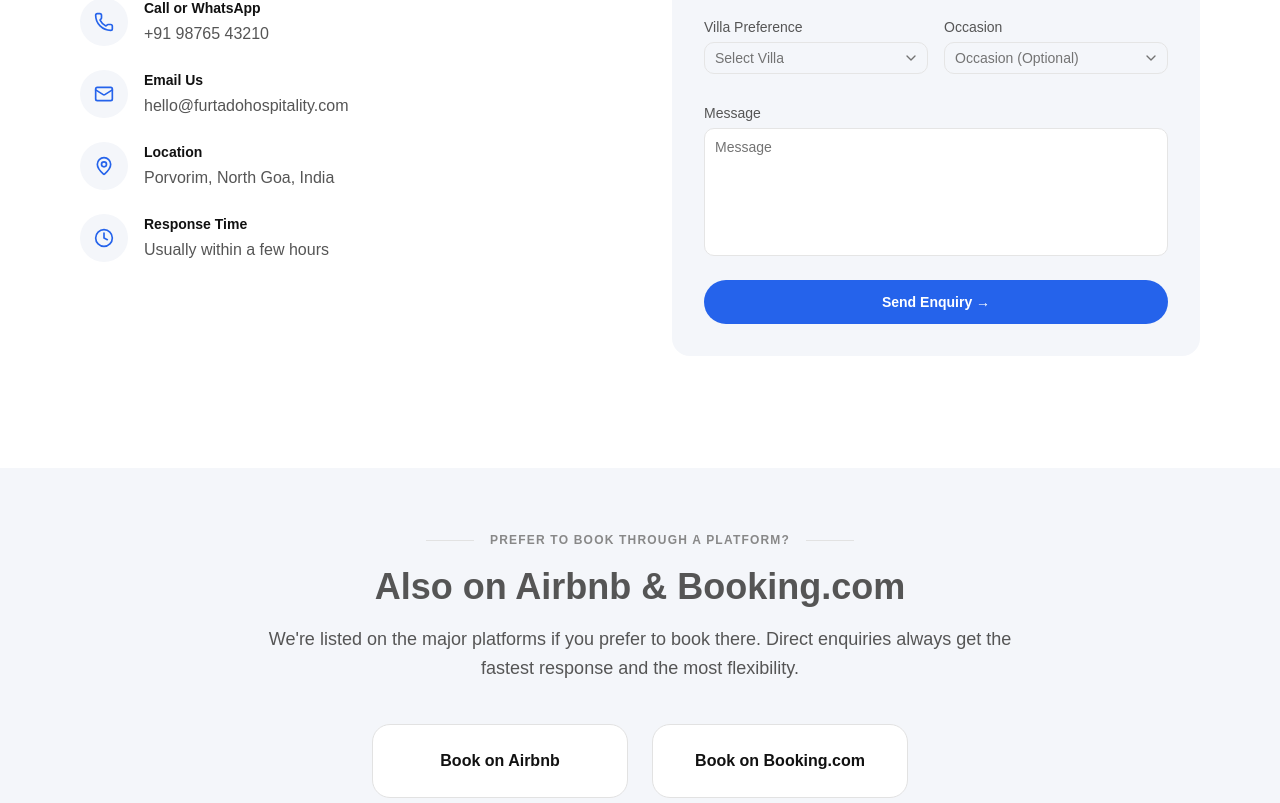
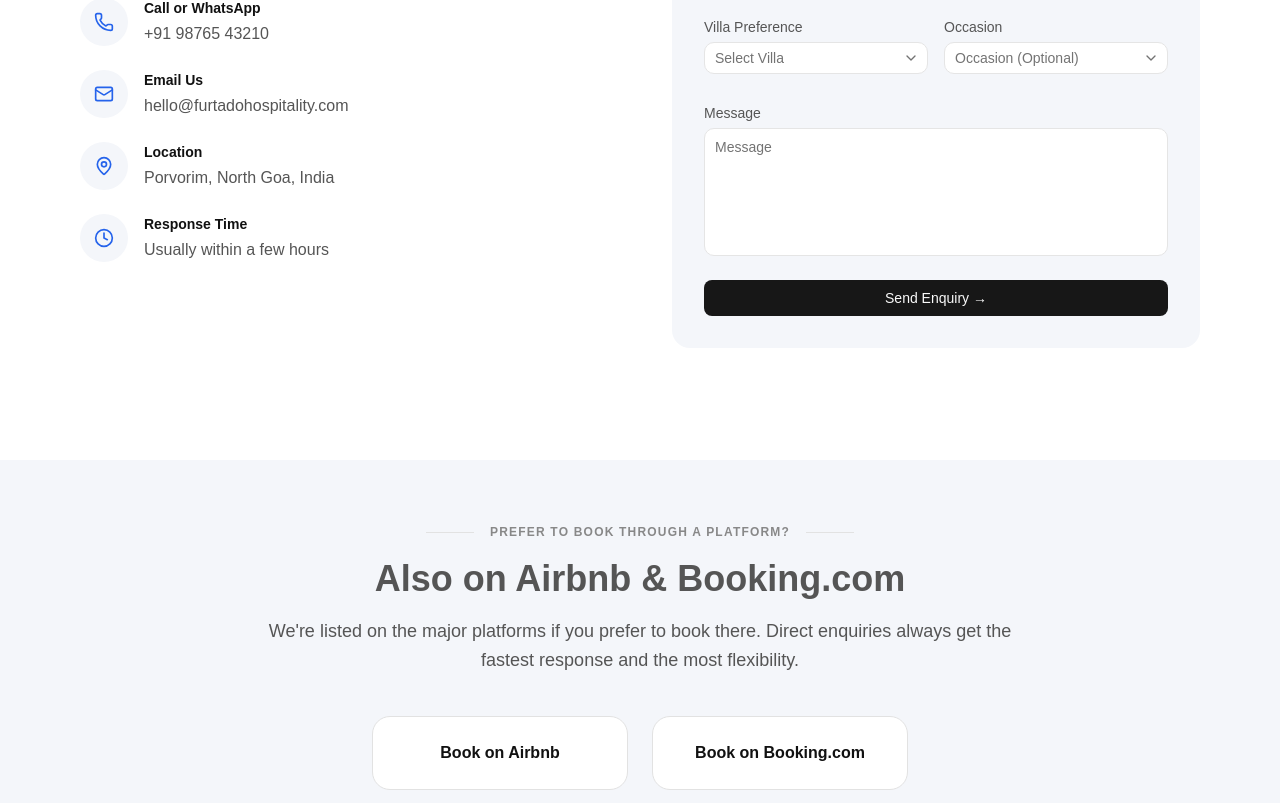
Before and after one commit to devific/furtado, a React (Vite) app: page /contact in a window 1280 px wide. Shown: the part 654-1457 px from the top of the page. Built offline with nearby package versions, Linux system fonts and the light colour scheme.

Commit message:
feat: enhance EnquiryForm styling for better user experience and remove unused Button component

```diff
--- a/src/components/EnquiryForm.tsx
+++ b/src/components/EnquiryForm.tsx
@@ -77,7 +77,11 @@ export default function EnquiryForm() {
       <div className="grid grid-cols-1 md:grid-cols-2 gap-4">
         <div className="space-y-2">
           <Label htmlFor="name">Full Name</Label>
-          <Input {...register("name")} placeholder="Full Name" />
+          <Input
+            className="bg-white"
+            {...register("name")}
+            placeholder="Full Name"
+          />
           {errors.name && (
             <p className="text-sm text-red-500">{errors.name.message}</p>
           )}
@@ -86,6 +90,7 @@ export default function EnquiryForm() {
         <div className="space-y-2">
           <Label htmlFor="email">Email Address</Label>
           <Input
+            className="bg-white"
             type="email"
             {...register("email")}
             placeholder="Email Address"
@@ -101,7 +106,12 @@ export default function EnquiryForm() {
       <div className="grid grid-cols-1 md:grid-cols-2 gap-4">
         <div className="space-y-2">
           <Label>Phone Number</Label>
-          <Input type="tel" {...register("phone")} placeholder="Phone Number" />
+          <Input
+            className="bg-white"
+            type="tel"
+            {...register("phone")}
+            placeholder="Phone Number"
+          />
           {errors.phone && (
             <p className="text-sm text-red-500">{errors.phone.message}</p>
           )}
@@ -110,6 +120,7 @@ export default function EnquiryForm() {
         <div className="space-y-2">
           <Label>Number of Guests</Label>
           <Input
+            className="bg-white"
             type="number"
             {...register("guests", { valueAsNumber: true })}
           />
@@ -124,7 +135,7 @@ export default function EnquiryForm() {
       <div className="grid grid-cols-1 md:grid-cols-2 gap-4">
         <div className="space-y-2">
           <Label>Check-in Date</Label>
-          <Input type="date" {...register("checkin")} />
+          <Input className="bg-white" type="date" {...register("checkin")} />
           {errors.checkin && (
             <p className="text-sm text-red-500">{errors.checkin.message}</p>
           )}
@@ -132,7 +143,7 @@ export default function EnquiryForm() {
 
         <div className="space-y-2">
           <Label>Check-out Date</Label>
-          <Input type="date" {...register("checkout")} />
+          <Input className="bg-white" type="date" {...register("checkout")} />
           {errors.checkout && (
             <p className="text-sm text-red-500">{errors.checkout.message}</p>
           )}
@@ -146,7 +157,7 @@ export default function EnquiryForm() {
           <Label>Villa Preference</Label>
 
           <Select onValueChange={(v) => setValue("villa", v)}>
-            <SelectTrigger className="w-full">
+            <SelectTrigger className="w-full bg-white">
               <SelectValue placeholder="Select Villa">
                 {getLabel(villaValue, villaOptions)}
               </SelectValue>
@@ -170,7 +181,7 @@ export default function EnquiryForm() {
           <Label>Occasion</Label>
 
           <Select onValueChange={(v) => setValue("occasion", v)}>
-            <SelectTrigger className="w-full">
+            <SelectTrigger className="w-full bg-white">
               <SelectValue placeholder="Occasion (Optional)">
                 {getLabel(occasionValue, occasionOptions)}
               </SelectValue>
--- a/src/components/ui/Button.tsx
+++ /dev/null
@@ -1,64 +0,0 @@
-"use client";
-
-import * as React from "react";
-import { Slot } from "@radix-ui/react-slot";
-import { cva, type VariantProps } from "class-variance-authority";
-import { cn } from "@/lib/utils";
-
-const buttonVariants = cva(
-  "cursor-pointer inline-flex items-center justify-center gap-2 transition-all duration-200 whitespace-nowrap focus-visible:outline-none focus-visible:ring-2 focus-visible:ring-offset-2 disabled:pointer-events-none disabled:opacity-50 [&_svg]:pointer-events-none [&_svg]:shrink-0",
-  {
-    variants: {
-      variant: {
-        primary:
-          "bg-brand-accent text-white text-sm font-semibold px-6 py-3 rounded-full hover:bg-blue-700 active:bg-blue-800 focus-visible:ring-brand-accent",
-
-        secondary:
-          "border-2 border-brand-black text-brand-black text-sm font-semibold px-6 py-3 rounded-full hover:bg-brand-black hover:text-white",
-
-        ghost:
-          "text-brand-accent text-sm font-medium hover:underline transition-all duration-150",
-
-        outlineWhite:
-          "border-2 border-white text-white text-sm font-semibold px-6 py-3 rounded-full hover:bg-white hover:text-brand-black",
-      },
-
-      size: {
-        default: "",
-        sm: "px-4 py-2 text-sm",
-        lg: "px-8 py-4 text-base",
-        icon: "size-10",
-      },
-    },
-
-    defaultVariants: {
-      variant: "primary",
-      size: "default",
-    },
-  },
-);
-
-export interface ButtonProps
-  extends
-    React.ButtonHTMLAttributes<HTMLButtonElement>,
-    VariantProps<typeof buttonVariants> {
-  asChild?: boolean;
-}
-
-const Button = React.forwardRef<HTMLButtonElement, ButtonProps>(
-  ({ className, variant, size, asChild = false, ...props }, ref) => {
-    const Comp = asChild ? Slot : "button";
-
-    return (
-      <Comp
-        ref={ref}
-        className={cn(buttonVariants({ variant, size }), className)}
-        {...props}
-      />
-    );
-  },
-);
-
-Button.displayName = "Button";
-
-export { Button, buttonVariants };
```
